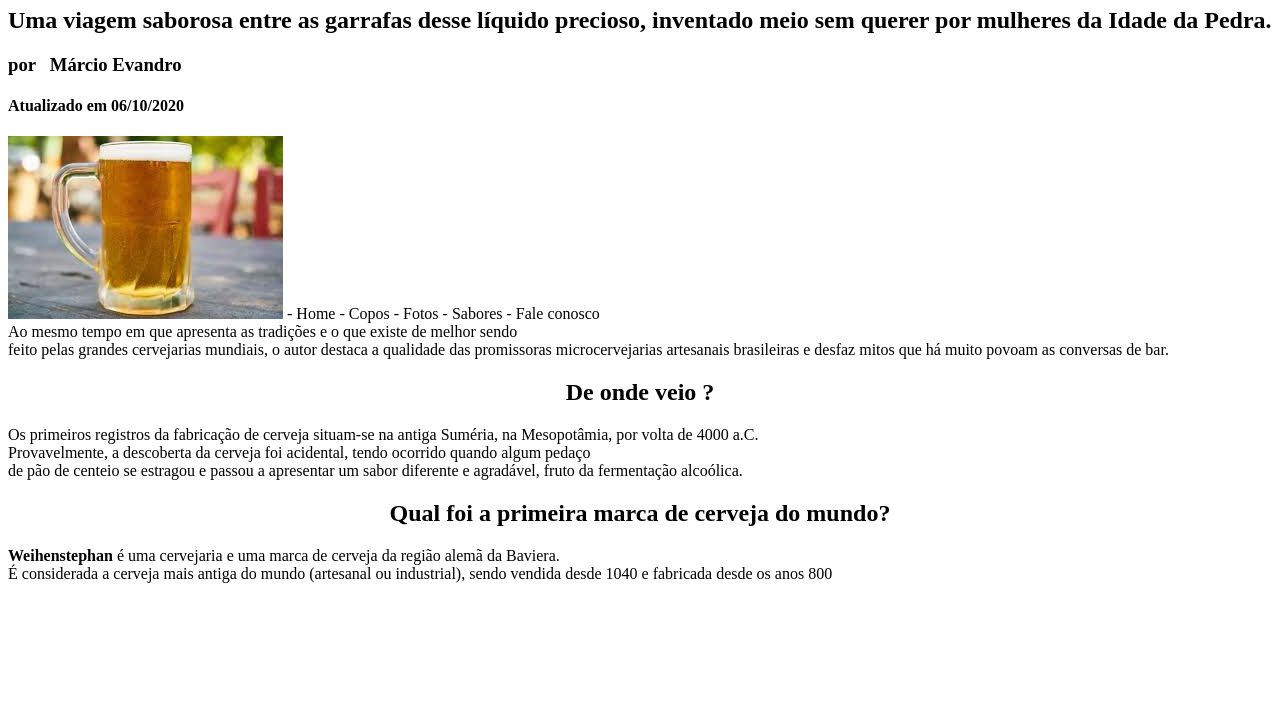
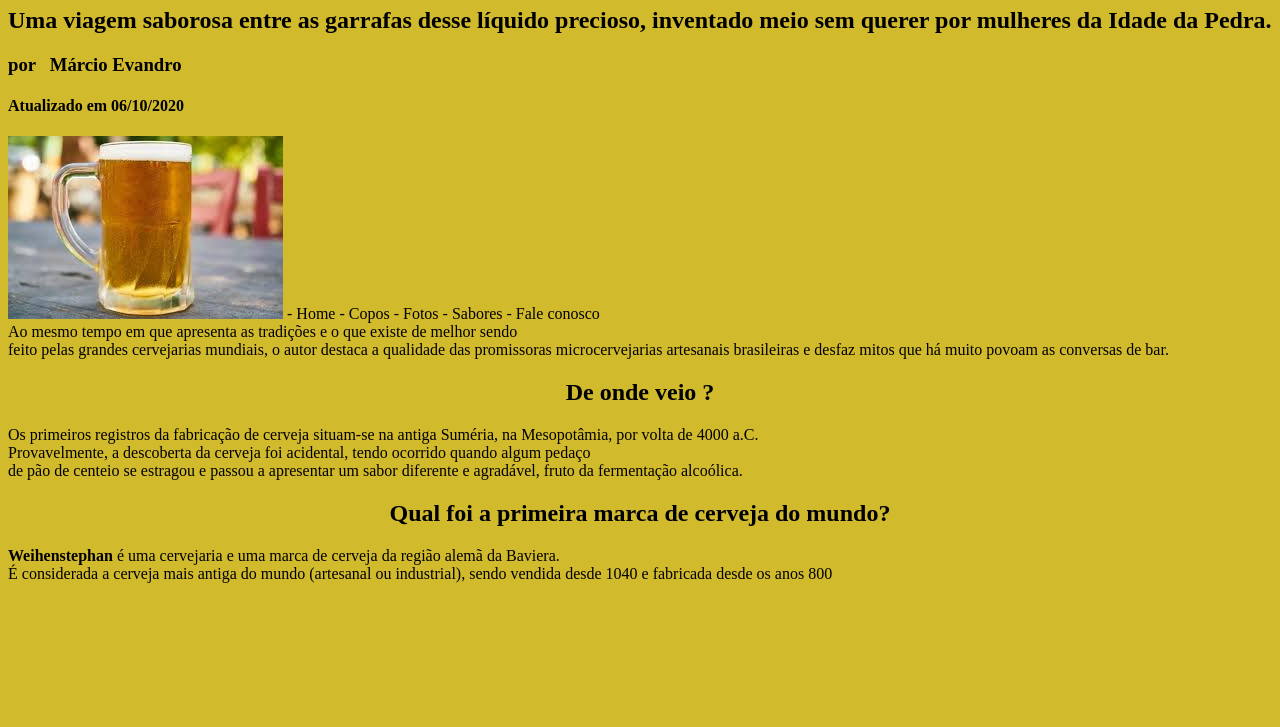
Before and after one commit to marevandro/Projeto-HTML5-CSS3, a plain HTML site: page index.html in a window 1280 px wide. Shown: the part 73-800 px from the top of the page. Drawn offline with Linux system fonts and the light colour scheme.

Commit message:
Trabalhando com CSS
Algumas variações no corpo do codigo, usando RGB e a  função hlsa()

```diff
--- a/index.html
+++ b/index.html
@@ -4,6 +4,11 @@
         <meta charset="UTF-8"/>
         <title>CERVEJA, BREJAS E BIRRAS</title>
         <style>
+            body {
+                background-color: hsl(51, 65%, 50%);
+                color: rgba(0 0 0 1);
+
+            }
             p {
                 text-align: justify;
                 text-align: 50px;
```
Also changed, not shown: IMG/fundo.jpg (added), IMG/fundo2.jpg (added).
